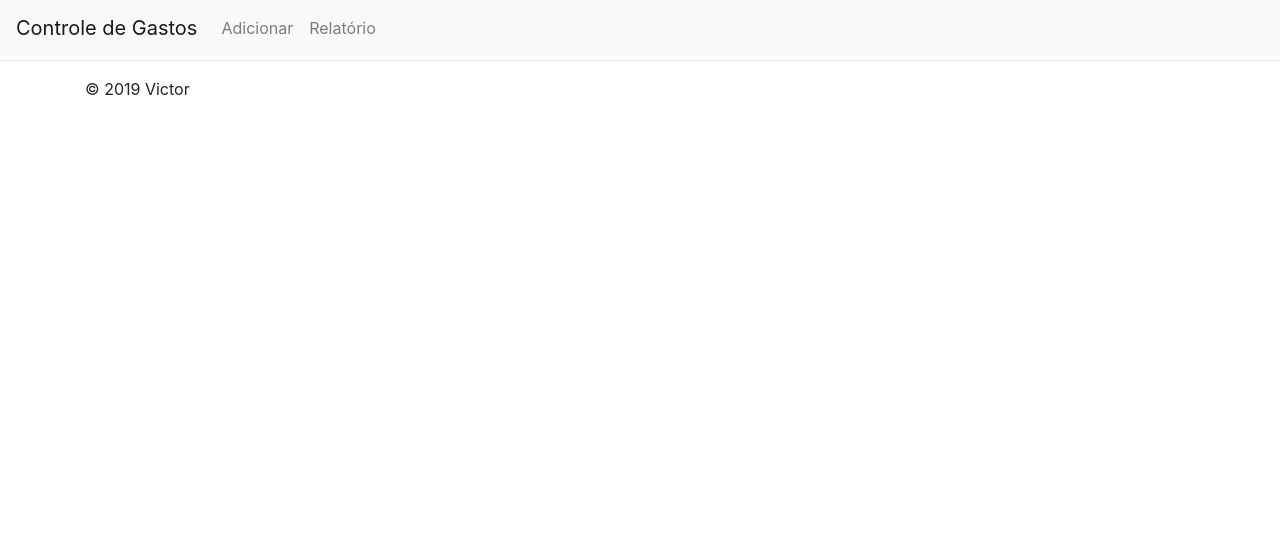
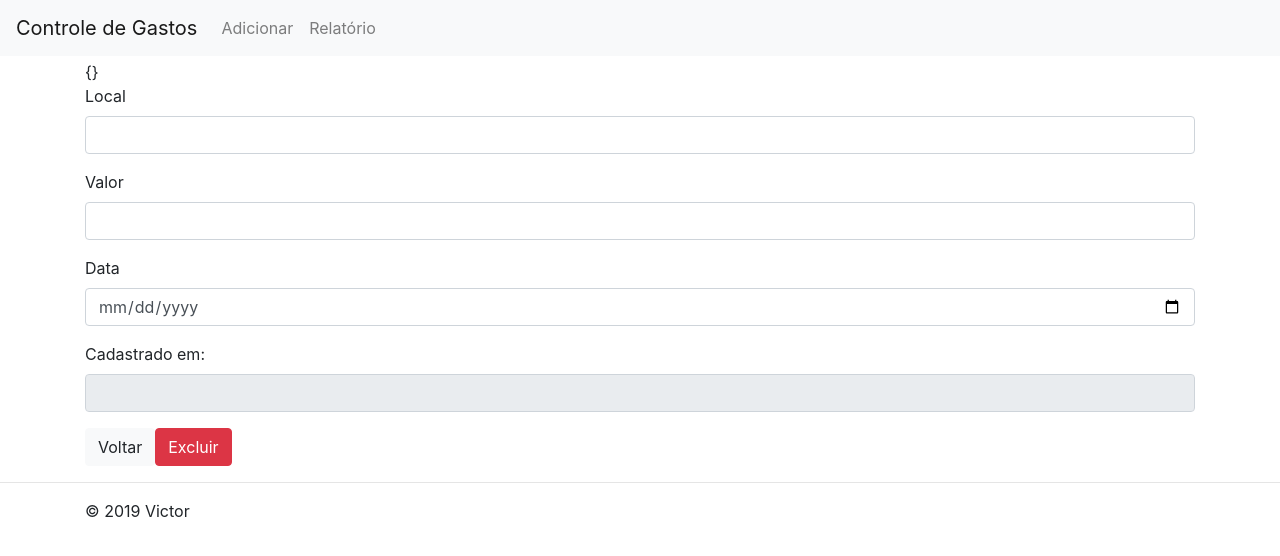
Before and after one commit to vhlaynez/gerenciador_gastos_frontend, a Vue app: page /gasto/1 in a window 1280 px wide. Shown: the top 556 px of the page. Built offline with nearby package versions, Linux system fonts and the light colour scheme; no server answers.

Commit message:
adicionado relatorio

```diff
--- a/src/components/adicionar/Adicionar.vue
+++ b/src/components/adicionar/Adicionar.vue
@@ -14,6 +14,8 @@
                 <input class="form-control" id="valor" type="date">
             </div>
         </form>
+         <router-link  :to="{name:'relatorio'}"  > <button class="btn btn-light">Voltar</button>  </router-link>
+    <button class="btn btn-success">Adicionar</button>
     </div>
 
 </template>
--- a/src/components/gasto/Gasto.vue
+++ b/src/components/gasto/Gasto.vue
@@ -0,0 +1,53 @@
+<template>
+  <div class="container">
+    {{gasto}}
+    <form>
+      <div class="form-group">
+        <label for="local">Local</label>
+        <input class="form-control" id="local" type="text" v-model="gasto.lugar" />
+      </div>
+      <div class="form-group">
+        <label for="valor">Valor</label>
+        <input class="form-control" id="valor" type="number" v-model="gasto.valor" />
+      </div>
+      <div class="form-group">
+        <label for="valor">Data</label>
+        <input class="form-control" id="valor" type="date" v-model="gasto.data_gasto" />
+      </div>
+      <div class="form-group">
+        <label for="valor">Cadastrado em:</label>
+        <input class="form-control" id="valor" type="text" readonly v-model="gasto.data_criacao" />
+      </div>
+    </form>
+    <router-link  :to="{name:'relatorio'}"  > <button class="btn btn-light">Voltar</button>  </router-link>
+    <button class="btn btn-danger">Excluir</button>
+  </div>
+</template>
+
+<script>
+import axios from "axios";
+import { baseApiUrl } from "@/global";
+
+export default {
+  name: "Gasto",
+  data: function() {
+    return {
+      gasto: {},
+      date: ""
+    };
+  },
+  methods: {
+    get() {
+      const url = `${baseApiUrl}/gastos/${this.gasto.id}`;
+      axios(url).then(res => (this.gasto = res.data));
+    }
+  },
+  mounted() {
+    this.gasto.id = this.$route.params.id;
+    this.get();
+  }
+};
+</script>
+
+<style>
+</style>
--- a/src/components/home/Home.vue
+++ b/src/components/home/Home.vue
@@ -1,23 +1,21 @@
 <template>
   <div>
-    <section>
-      <div class="container">
-        <div class="row">
-          <!--  {{gastos}} -->
-          <div v-for="(gastos,id_gasto) in gastos" :key="id_gasto" class="col-sm-3">
-            <div class="card">
-              <div
-                class="card-header bg-info"
-                style="color:white; text-align:center;"
-              >{{gastos.lugar}}</div>
-              <div class="card-body" style="text-align:center;">{{gastos.valor}}</div>
+    <div class="container">
+      <div class="display-4">Últimos gastos</div>
+      <div style="padding-top:10px;" class="row">
+        <div v-for="(gastos,id_gasto) in gastos" :key="id_gasto" class="col-md-4">
+          <div class="card">
+            <div class="card-body">
+              <div class="card-title">
+                {{gastos.lugar}}
+              </div>
+
             </div>
+            <div class="card-text" style="text-align:center;">{{gastos.valor}}</div>
           </div>
-          <div class="col-sm-4"></div>
-          <div class="col-sm-4"></div>
         </div>
       </div>
-    </section>
+    </div>
   </div>
 </template>
 
--- a/src/components/relatorio/Relatorio.vue
+++ b/src/components/relatorio/Relatorio.vue
@@ -1,19 +1,26 @@
 <template>
     <div class="container">
-        {{gastos.data}}
+        <!-- {{gastos.data}} -->
         <table class=" table table-striped">
             <thead>
                 <tr>
                     <th>Data</th>
                     <th>Local</th>
                     <th>Valor</th>
+                    <th></th>
                 </tr>
             </thead>
             <tbody>
                 <tr v-for="(gastos, id_gasto) in gastos.data" :key="id_gasto">
-                    <td>gasto</td>
+                    <td>{{gastos.data_gasto}}</td>
                     <td>{{gastos.lugar}}</td>
                     <td>{{gastos.valor}} </td>
+                    <td> <router-link  :to="{name:'gasto',params:{id:`${gastos.id_gasto}`}}" >
+                            <button class="btn btn-outline-secondary">Detalhes</button>
+                        </router-link>
+
+                             </td>
+
                 </tr>
             </tbody>
         </table>
--- a/src/config/router.js
+++ b/src/config/router.js
@@ -4,6 +4,7 @@ import VueRouter from 'vue-router'
 import Home from '@/components/home/Home.vue';
 import Adicionar from '@/components/adicionar/Adicionar.vue';
 import Relatorio from '@/components/relatorio/Relatorio.vue';
+import Gasto from '@/components/gasto/Gasto.vue';
 
 
 Vue.use(VueRouter)
@@ -12,6 +13,8 @@ const routes = [
     { path: '/', name: 'home', component: Home },
     { path: '/adicionar', name: 'adicionar', component: Adicionar },
     { path: '/relatorio', name: 'relatorio', component: Relatorio },
+    { path: '/gasto/:id', name: 'gasto', component: Gasto },
+
 
 ]
 
```
